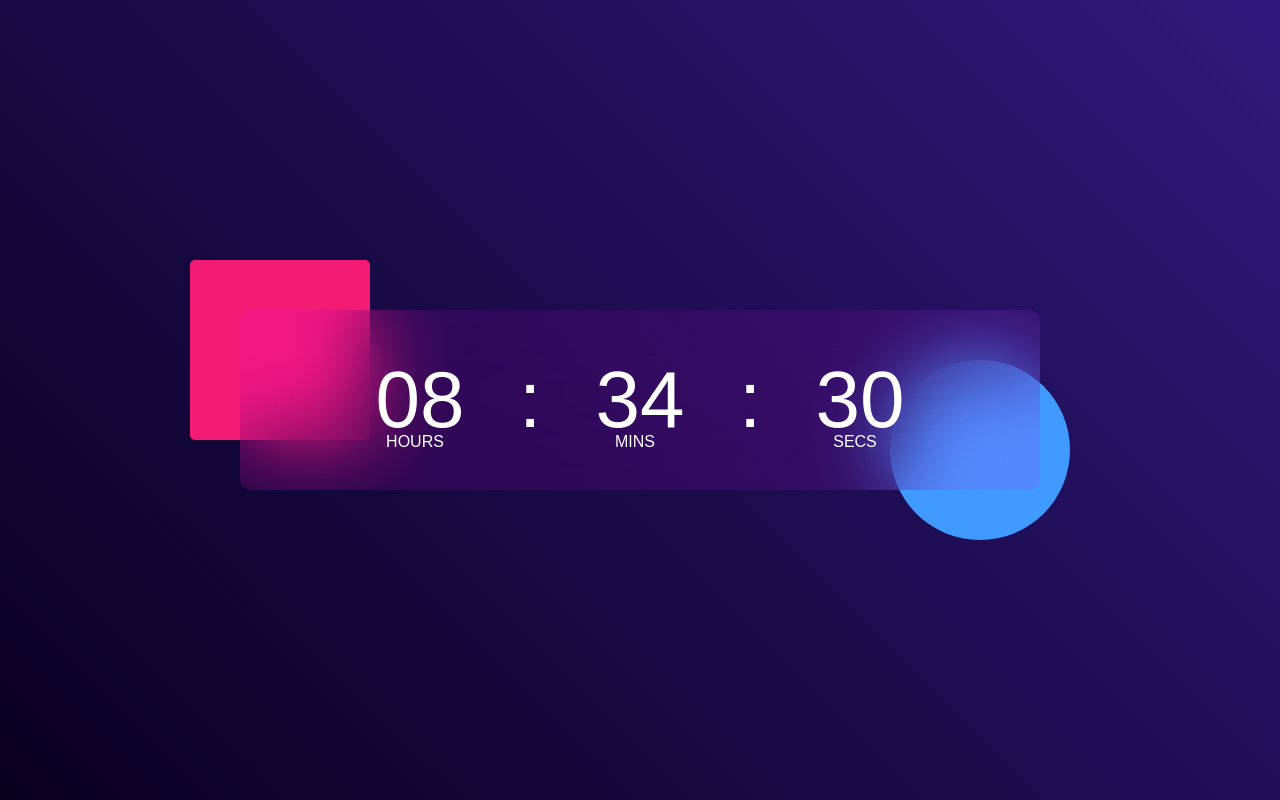
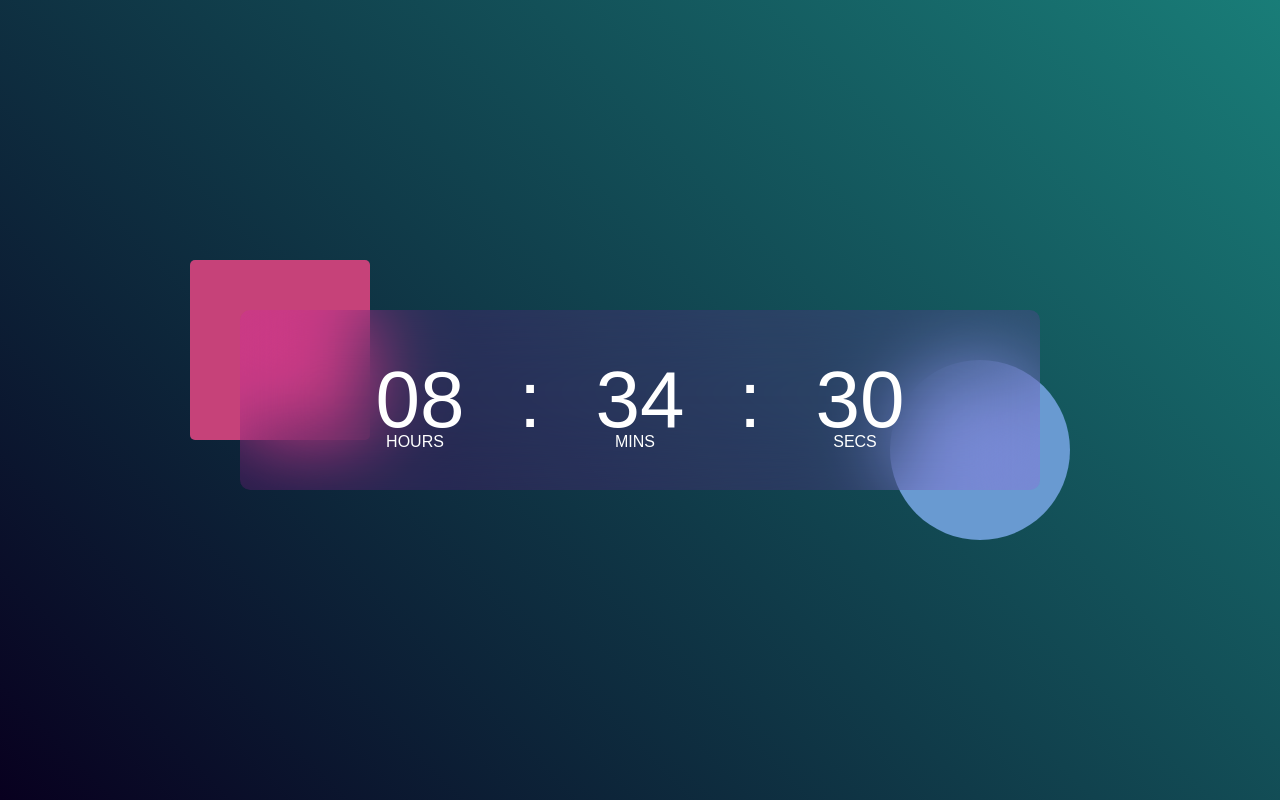
Before and after one commit to Aman-07-code/Didital_clock, a plain HTML site: page index.html in a window 1280 px wide. Drawn offline with Linux system fonts and the light colour scheme.

Commit message:
Update style.css

```diff
--- a/style.css
+++ b/style.css
@@ -8,7 +8,7 @@
 .hero{
     width: 100%;
     min-height: 100vh;
-    background: linear-gradient(45deg, #08001f, #30197d);
+    background: linear-gradient(45deg, #08001f, #197d78);
     color: #fff;
     position: relative;
 }
@@ -36,7 +36,7 @@
     content: '';
     width: 180px;
     height: 180px;
-    background: #f41b75;
+    background: #c64279;
     border-radius: 5px;
     position: absolute;
     left: -50px;
@@ -48,7 +48,7 @@
     content: '';
     width: 180px;
     height: 180px;
-    background: #419aff;
+    background: #699ad1;
     border-radius: 50%;
     position: absolute;
     right: -30px;
```
